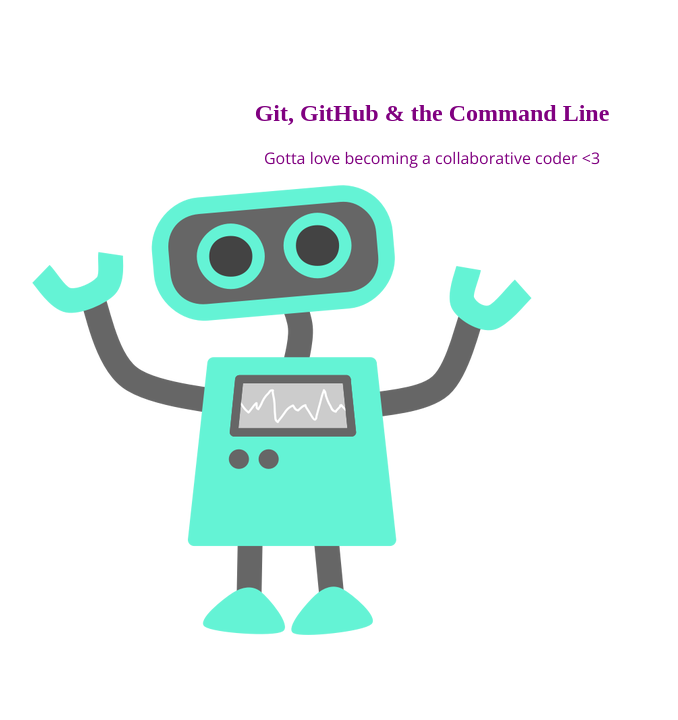
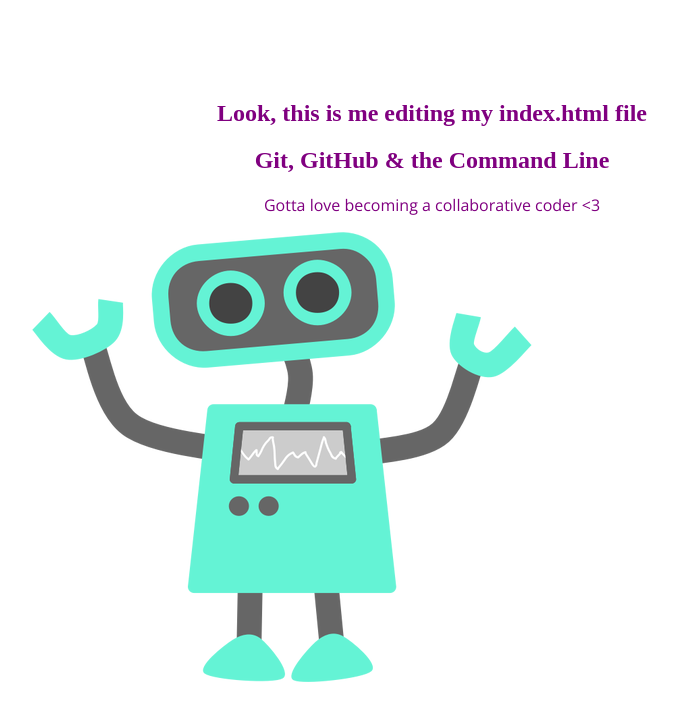
Before and after one commit to imanb17/my-new-repository, a plain HTML site: page index.html in a window 1280 px wide. Shown: the whole page, without its empty margins (208-886 px from the left). Drawn offline with nearby package versions, Linux system fonts and the light colour scheme.

Commit message:
I made a minor edit for the purpose of demonstration

```diff
--- a/index.html
+++ b/index.html
@@ -8,6 +8,7 @@
 </head>
 <body>
 	<section>
+		<h1>Look, this is me editing my index.html file</h1>
 		<h1>Git, GitHub & the Command Line</h1>
 		<p>Gotta love becoming a collaborative coder <3</p>
 		<img src="img/happy-blue-robot.png">
```
